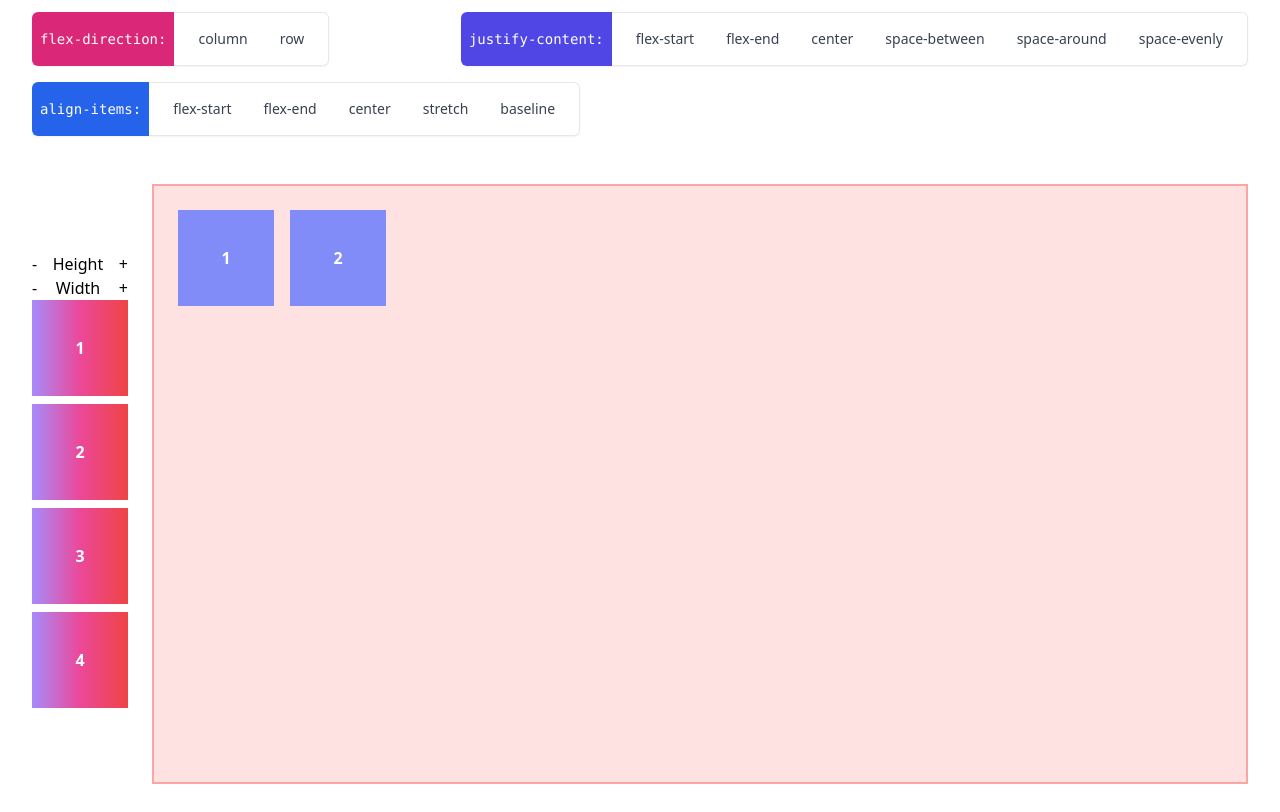
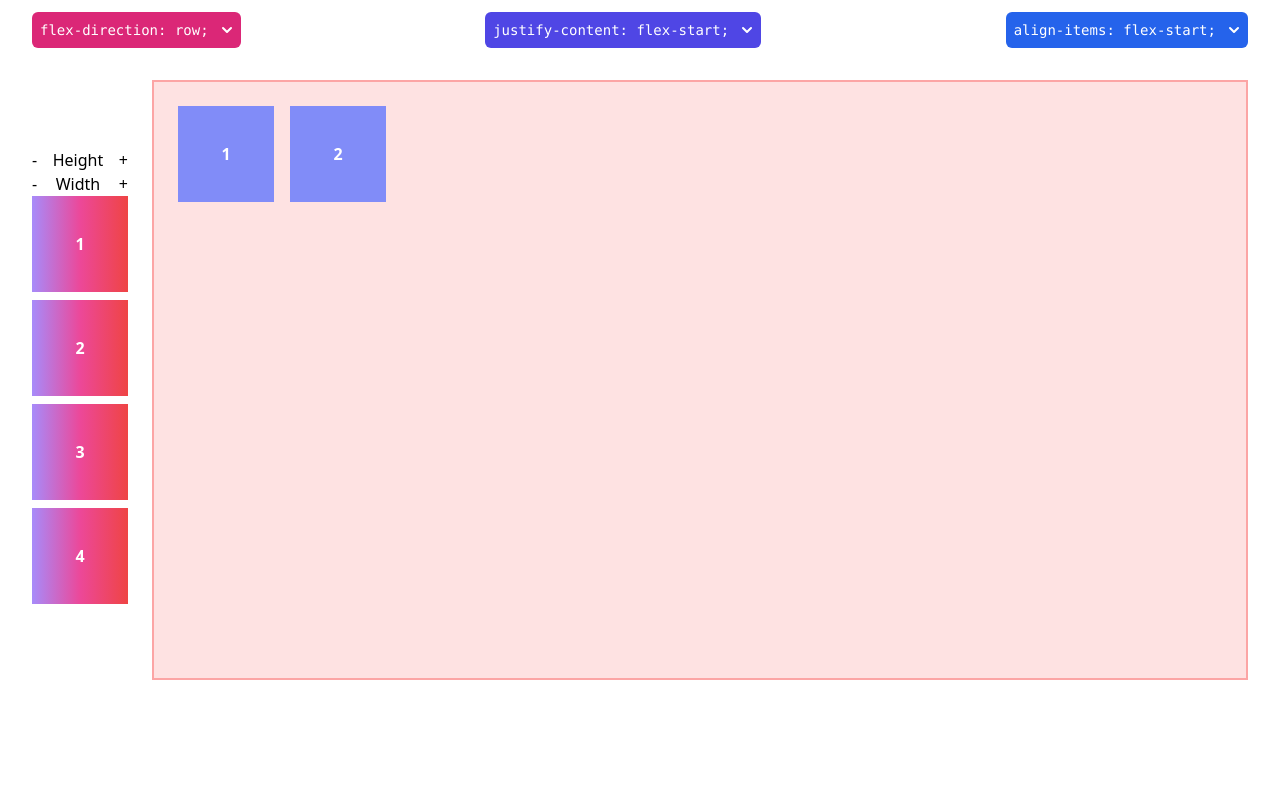
Before and after one commit to Corentints/learn-flexbox, a React (Create React App) app: page / in a window 1280 px wide. Built offline with nearby package versions, Linux system fonts and the light colour scheme; the HTML template or start-up script is replaced by a standard one.

Commit message:
feat: buttons group component

```diff
--- a/src/components/ButtonsGroup.jsx
+++ b/src/components/ButtonsGroup.jsx
@@ -1,29 +1,43 @@
+import { useState } from 'react';
 import Button from './Button';
 
 const ButtonsGroup = ({
-  title, color, propertiesName, propertiesClassName, currentProperty, setProperty,
-}) => (
-  <div className="flex mb-4 rounded-md shadow-sm">
-    <div className={`flex items-center justify-center bg-${color}-600 text-white text-sm font-medium rounded-l-md p-2`}>
-      <code>
-        {title}
-        :
-      </code>
-    </div>
-    <div className="flex items-center justify-between p-2 truncate bg-white border-t border-b border-r border-gray-200 rounded-r-md">
-      {propertiesName.map((propertyName, i) => (
-        <div className="relative">
+  title, color, propertiesName, currentProperty, setProperty,
+}) => {
+  const [opened, setOpened] = useState(false);
+  return (
+    <div className="relative flex flex-col rounded-md">
+      <button type="button" onClick={() => setOpened(!opened)} className={`flex items-center justify-between ${currentProperty === 'unset' ? 'opacity-60' : ''}  bg-${color}-600 text-white text-sm font-medium rounded-t-md ${opened ? 'rounded-b-none' : 'rounded-b-md'} p-2`}>
+        <code>
+          {title}
+          {currentProperty !== 'unset' ? ':' : ''}
+          {' '}
+          {currentProperty !== 'unset' ? `${currentProperty};` : ''}
+        </code>
+        <svg className="w-5 h-5 ml-2 -mr-1" xmlns="http://www.w3.org/2000/svg" viewBox="0 0 20 20" fill="currentColor" aria-hidden="true">
+          <path fillRule="evenodd" d="M5.293 7.293a1 1 0 011.414 0L10 10.586l3.293-3.293a1 1 0 111.414 1.414l-4 4a1 1 0 01-1.414 0l-4-4a1 1 0 010-1.414z" clipRule="evenodd" />
+        </svg>
+      </button>
+      <div className={`${opened ? 'flex' : 'hidden'} origin-top-right absolute right-0 mt-9 z-50 shadow-md w-full flex-col items-center justify-between p-2 truncate bg-white border-b border-l border-r border-gray-200 rounded-b-md`}>
+        <Button
+          setOpened={setOpened}
+          color={color}
+          propertyName="unset"
+          currentProperty={currentProperty}
+          setProperty={setProperty}
+        />
+        {propertiesName.map((propertyName) => (
           <Button
+            setOpened={setOpened}
             color={color}
             propertyName={propertyName}
-            propertyClassName={propertiesClassName[i]}
             currentProperty={currentProperty}
             setProperty={setProperty}
           />
-        </div>
-      ))}
+        ))}
+      </div>
     </div>
-  </div>
-);
+  );
+};
 
 export default ButtonsGroup;
```
